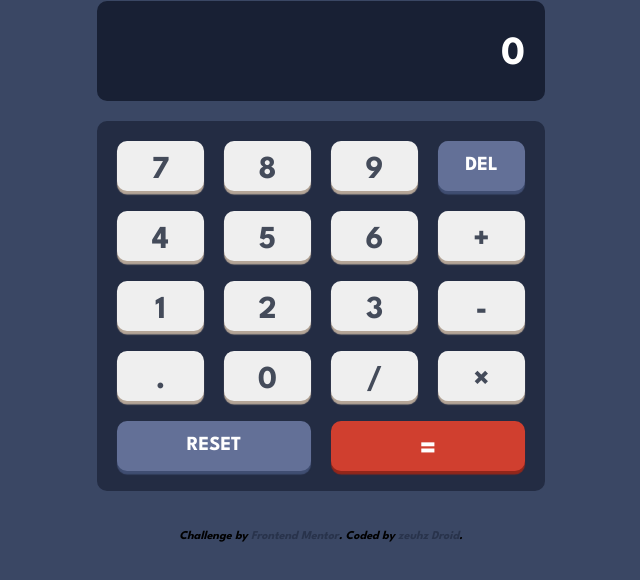
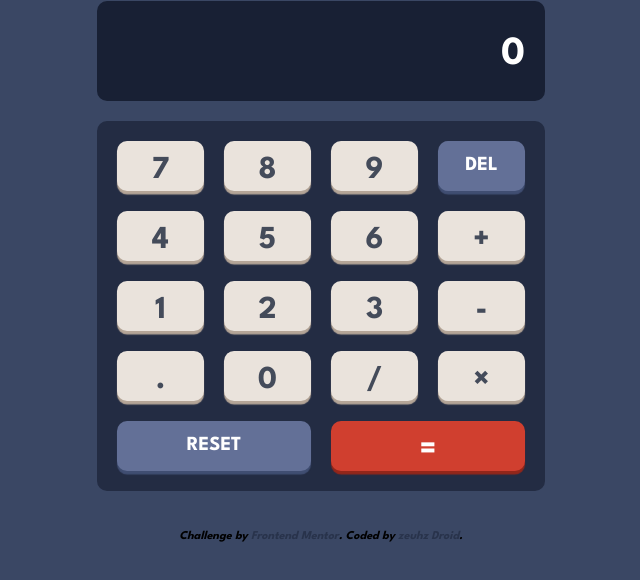
Before and after one commit to Zeuhz-Droid/calculator-app-main, a plain HTML site: page index.html in a window 1280 px wide. Shown: the part 156-736 px from the top of the page, without its empty margins (319-959 px from the left). Drawn offline with Linux system fonts and the light colour scheme.

Commit message:
Updated style.css

```diff
--- a/style.css
+++ b/style.css
@@ -177,6 +177,7 @@ body {
   outline: none;
   border-radius: 1rem;
   color: hsl(221, 14%, 31%);
+  background-color: hsl(30, 25%, 89%);
   box-shadow: 0px 0.35rem 0.1rem hsl(28, 16%, 65%);
   transition: all 0.5s;
   transition: transform 0.2s;
```
